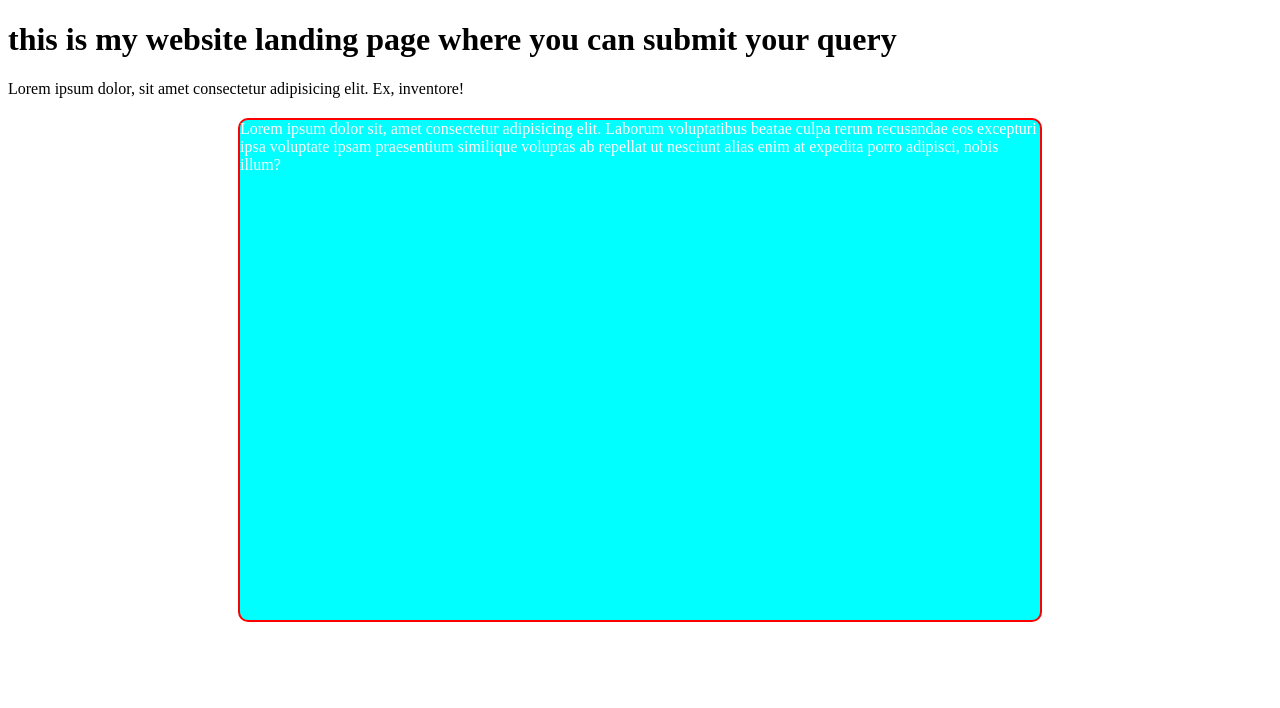
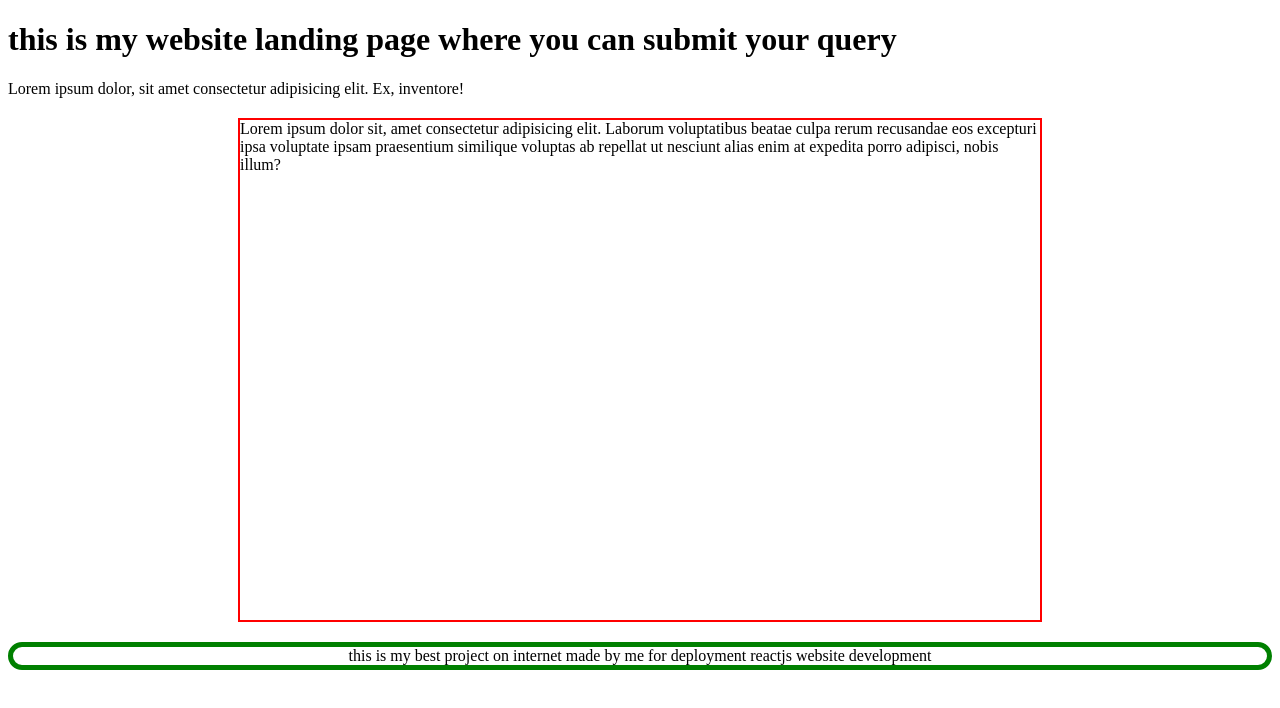
Before and after one commit to afzal151426/testingGithub, a plain HTML site: page index.html in a window 1280 px wide. Drawn offline with Linux system fonts and the light colour scheme.

Commit message:
second commit and some code added by dev1

```diff
--- a/index.html
+++ b/index.html
@@ -12,5 +12,8 @@
     <div class="parent">
         Lorem ipsum dolor sit, amet consectetur adipisicing elit. Laborum voluptatibus beatae culpa rerum recusandae eos excepturi ipsa voluptate ipsam praesentium similique voluptas ab repellat ut nesciunt alias enim at expedita porro adipisci, nobis illum?
     </div>
+    <div class="dubparen">
+        this is my best project on internet made by me for deployment reactjs website development
+    </div>
   </body>
 </html>
--- a/style.css
+++ b/style.css
@@ -4,9 +4,14 @@
   height: 500px;
   margin: 20px auto;
 }
+.dubparen{
+    border: 5px solid green;
+    border-radius: 40px;
+    text-align: center;
+}
 
-div {
+/* div {
   border-radius: 10px;
   background: cyan;
   color: white;
-}
+} */
```
